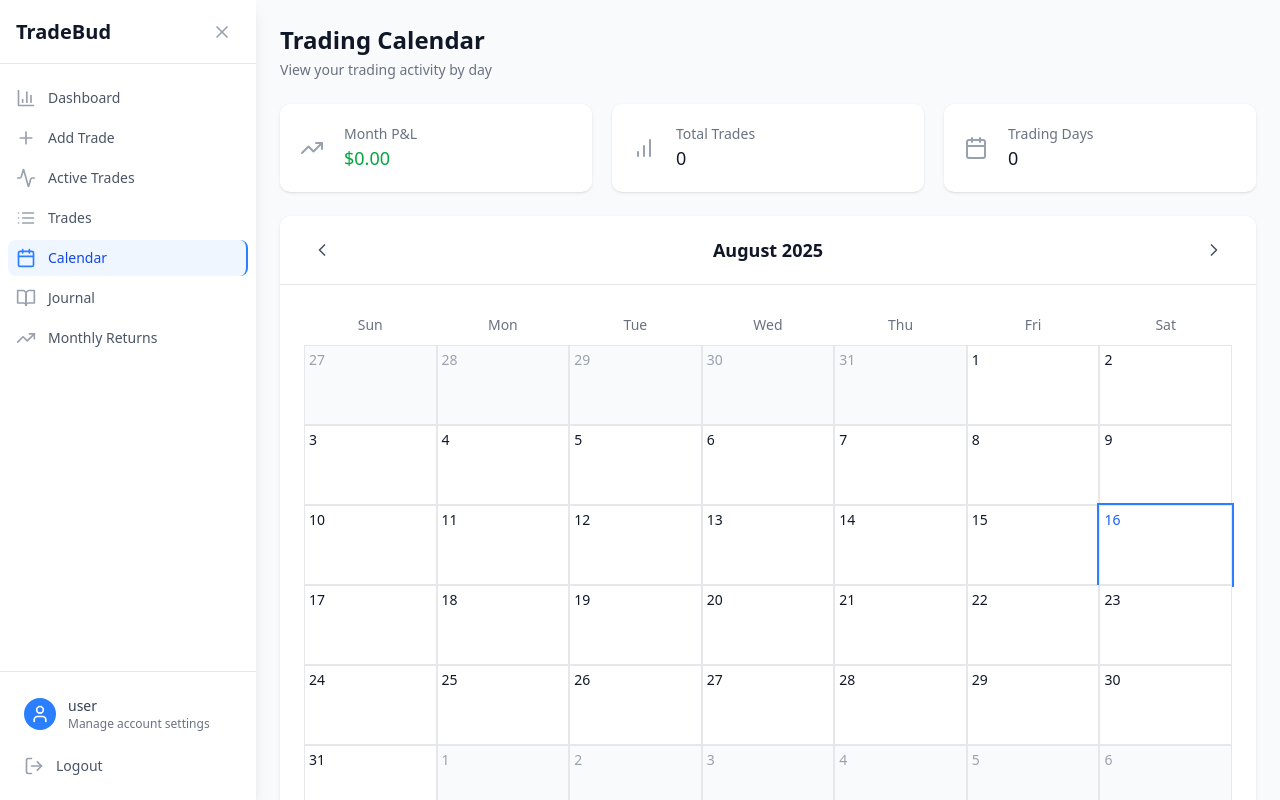
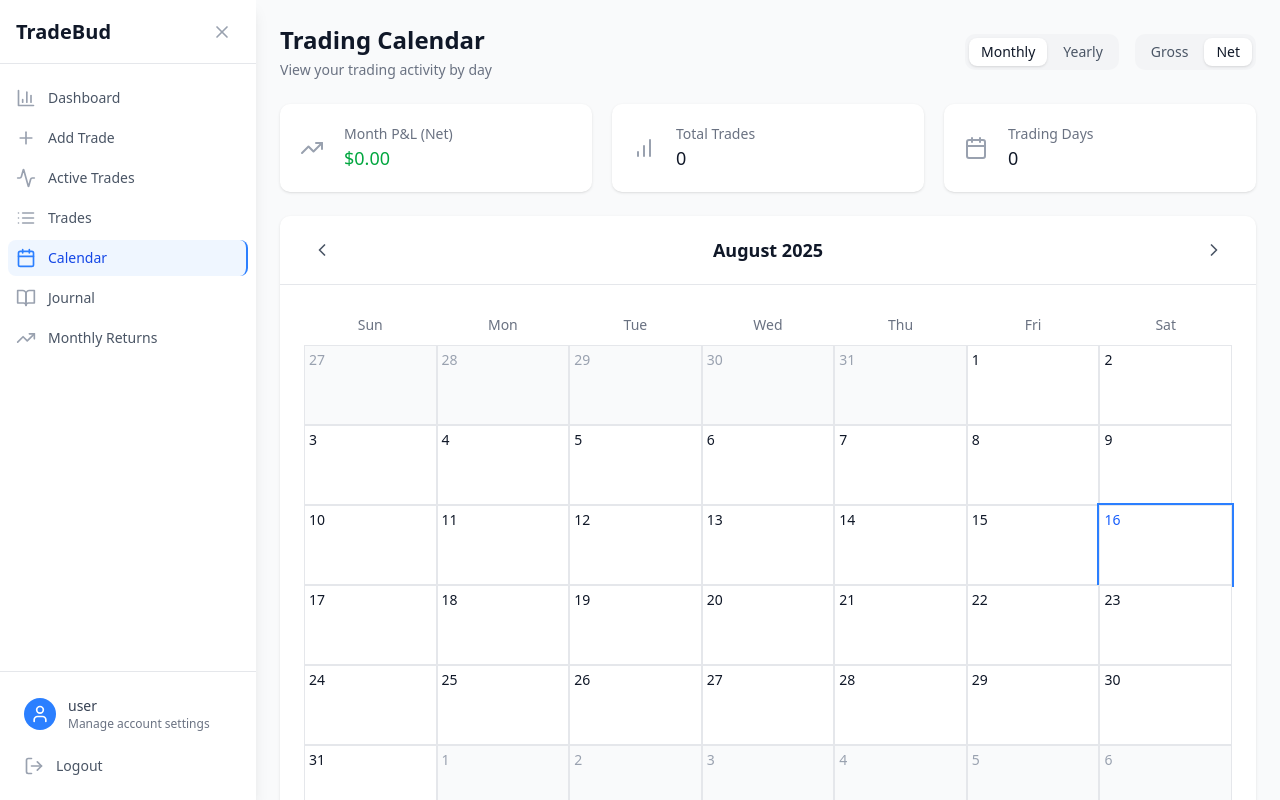
Before and after one commit to kavishshahh/TradeTracker, a Next.js app: page /calendar in a window 1280 px wide. Built offline with nearby package versions, Linux system fonts and the light colour scheme; no server answers; sample sign-in values are in the browser's storage.

Commit message:
Refactor CalendarView to support yearly and monthly views, integrate fees configuration, and enhance P&L calculations. Added toggles for net and gross profit display, improved data fetching logic, and updated calendar rendering based on selected view mode.

```diff
--- a/src/components/CalendarView.tsx
+++ b/src/components/CalendarView.tsx
@@ -2,9 +2,9 @@
 
 import { useAuth } from '@/contexts/AuthContext';
 import { trackEvent, trackPageView, trackUserEngagement } from '@/lib/analytics';
-import { getTrades } from '@/lib/api';
-import { formatCurrency, formatShares } from '@/lib/utils';
-import { DailyStats, Trade } from '@/types/trade';
+import { getFeesConfig, getTrades } from '@/lib/api';
+import { calculateNetPnL, formatCurrency, formatShares } from '@/lib/utils';
+import { DailyStats, FeesConfig, Trade } from '@/types/trade';
 import { BarChart, Calendar, ChevronLeft, ChevronRight, TrendingUp } from 'lucide-react';
 import { useEffect, useState } from 'react';
 
@@ -64,10 +64,11 @@ function CalendarDay({ date, stats, isCurrentMonth, isToday, onClick }: Calendar
 interface DayDetailModalProps {
   date: Date | null;
   stats: DailyStats | null;
+  showNetProfits: boolean;
   onClose: () => void;
 }
 
-function DayDetailModal({ date, stats, onClose }: DayDetailModalProps) {
+function DayDetailModal({ date, stats, showNetProfits, onClose }: DayDetailModalProps) {
   if (!date || !stats) return null;
 
   return (
@@ -92,7 +93,9 @@ function DayDetailModal({ date, stats, onClose }: DayDetailModalProps) {
 
         <div className="mb-4 p-4 bg-gray-50 dark:bg-gray-700 rounded-lg">
           <div className="flex justify-between items-center">
-            <span className="text-sm text-gray-600 dark:text-gray-400">Daily P&L:</span>
+            <span className="text-sm text-gray-600 dark:text-gray-400">
+              P&L ({showNetProfits ? 'Net' : 'Gross'}):
+            </span>
             <span className={`font-semibold ${
               stats.pnl >= 0 ? 'text-green-600 dark:text-green-400' : 'text-red-600 dark:text-red-400'
             }`}>
@@ -164,6 +167,9 @@ function DayDetailModal({ date, stats, onClose }: DayDetailModalProps) {
 export default function CalendarView() {
   const [currentDate, setCurrentDate] = useState(new Date());
   const [trades, setTrades] = useState<Trade[]>([]);
+  const [feesConfig, setFeesConfig] = useState<FeesConfig | null>(null);
+  const [showNetProfits, setShowNetProfits] = useState(true);
+  const [viewMode, setViewMode] = useState<'monthly' | 'yearly'>('monthly');
   const [loading, setLoading] = useState(true);
   const [selectedDay, setSelectedDay] = useState<{ date: Date; stats: DailyStats } | null>(null);
   const { currentUser } = useAuth();
@@ -171,25 +177,38 @@ export default function CalendarView() {
   useEffect(() => {
     if (!currentUser) return;
 
-    const fetchTrades = async () => {
+    const fetchData = async () => {
       try {
-        const response = await getTrades(currentUser.uid);
-        setTrades(response.trades);
+        const [tradesResponse, feesResponse] = await Promise.all([
+          getTrades(currentUser.uid),
+          getFeesConfig(currentUser.uid)
+        ]);
+        setTrades(tradesResponse.trades);
+        setFeesConfig(feesResponse.fees_config);
         // Track calendar page view
         trackPageView('/calendar');
         trackUserEngagement('calendar_view');
       } catch (error) {
-        console.error('Error fetching trades:', error);
+        console.error('Error fetching data:', error);
       } finally {
         setLoading(false);
       }
     };
 
-    fetchTrades();
+    fetchData();
   }, [currentUser]);
 
   // Generate calendar data
   const generateCalendarData = () => {
+    if (viewMode === 'yearly') {
+      // For yearly view, show all 12 months
+      const months = [];
+      for (let month = 0; month < 12; month++) {
+        months.push(new Date(currentDate.getFullYear(), month, 1));
+      }
+      return months;
+    } else {
+      // Monthly view - original logic
       const year = currentDate.getFullYear();
       const month = currentDate.getMonth();
 
@@ -209,15 +228,26 @@ export default function CalendarView() {
       }
 
       return days;
+    }
   };
 
-  // Group trades by date
+  // Group trades by date or month
   const groupTradesByDate = (): Record<string, DailyStats> => {
     const grouped: Record<string, DailyStats> = {};
 
     trades.forEach(trade => {
       // For closed trades, use exit_date if available, otherwise use entry date
-      const dateKey = trade.status === 'closed' && trade.exit_date ? trade.exit_date : trade.date;
+      const tradeDate = trade.status === 'closed' && trade.exit_date ? trade.exit_date : trade.date;
+
+      let dateKey: string;
+      if (viewMode === 'yearly') {
+        // Group by month for yearly view
+        const date = new Date(tradeDate);
+        dateKey = `${date.getFullYear()}-${String(date.getMonth() + 1).padStart(2, '0')}`;
+      } else {
+        // Group by day for monthly view
+        dateKey = tradeDate;
+      }
 
       if (!grouped[dateKey]) {
         grouped[dateKey] = {
@@ -233,7 +263,9 @@ export default function CalendarView() {
 
       // Calculate P&L for closed trades that have both buy and sell prices
       if (trade.status === 'closed' && trade.sell_price && trade.buy_price) {
-        const pnl = (trade.sell_price - trade.buy_price) * trade.shares;
+        const grossPnl = (trade.sell_price - trade.buy_price) * trade.shares;
+        const netPnl = feesConfig ? calculateNetPnL(trade, feesConfig) : grossPnl;
+        const pnl = showNetProfits ? netPnl : grossPnl;
         grouped[dateKey].pnl += pnl;
       }
     });
@@ -241,16 +273,28 @@ export default function CalendarView() {
     return grouped;
   };
 
-  const goToPreviousMonth = () => {
+  const goToPreviousPeriod = () => {
+    if (viewMode === 'yearly') {
+      setCurrentDate(new Date(currentDate.getFullYear() - 1, 0, 1));
+      trackEvent('calendar_navigation', 'calendar', 'previous_year');
+      trackUserEngagement('year_navigation', 'previous');
+    } else {
       setCurrentDate(new Date(currentDate.getFullYear(), currentDate.getMonth() - 1, 1));
       trackEvent('calendar_navigation', 'calendar', 'previous_month');
       trackUserEngagement('month_navigation', 'previous');
+    }
   };
 
-  const goToNextMonth = () => {
+  const goToNextPeriod = () => {
+    if (viewMode === 'yearly') {
+      setCurrentDate(new Date(currentDate.getFullYear() + 1, 0, 1));
+      trackEvent('calendar_navigation', 'calendar', 'next_year');
+      trackUserEngagement('year_navigation', 'next');
+    } else {
       setCurrentDate(new Date(currentDate.getFullYear(), currentDate.getMonth() + 1, 1));
       trackEvent('calendar_navigation', 'calendar', 'next_month');
       trackUserEngagement('month_navigation', 'next');
+    }
   };
 
   const handleDayClick = (date: Date, stats: DailyStats | null) => {
@@ -267,15 +311,21 @@ export default function CalendarView() {
     );
   }
 
-  const calendarDays = generateCalendarData();
+  const calendarData = generateCalendarData();
   const tradesByDate = groupTradesByDate();
   const today = new Date();
 
-  const monthStats = Object.values(tradesByDate)
+  // Calculate stats based on view mode
+  const periodStats = Object.values(tradesByDate)
     .filter(stats => {
+      if (viewMode === 'yearly') {
+        const statsDate = new Date(stats.date + '-01'); // Add day to make it a valid date
+        return statsDate.getFullYear() === currentDate.getFullYear();
+      } else {
         const statsDate = new Date(stats.date);
         return statsDate.getMonth() === currentDate.getMonth() &&
                statsDate.getFullYear() === currentDate.getFullYear();
+      }
     })
     .reduce((acc, stats) => ({
       totalPnl: acc.totalPnl + stats.pnl,
@@ -286,14 +336,79 @@ export default function CalendarView() {
   return (
     <div className="space-y-6">
       {/* Header */}
+      <div className="flex flex-col sm:flex-row sm:items-center sm:justify-between gap-4">
         <div>
           <h1 className="text-2xl font-bold text-gray-900 dark:text-white">Trading Calendar</h1>
           <p className="mt-1 text-sm text-gray-500 dark:text-gray-400">
-          View your trading activity by day
+            {viewMode === 'yearly' ? 'View your trading activity by month' : 'View your trading activity by day'}
           </p>
         </div>
 
-      {/* Month Stats */}
+        {/* Toggles */}
+        <div className="flex flex-col sm:flex-row gap-4">
+          {/* View Mode Toggle */}
+          <div className="flex items-center space-x-1 bg-gray-100 dark:bg-gray-700 rounded-lg p-1">
+            <button
+              onClick={() => {
+                setViewMode('monthly');
+                trackEvent('calendar_view_toggle', 'calendar', 'monthly');
+              }}
+              className={`px-3 py-1 text-sm font-medium rounded-md transition-colors ${
+                viewMode === 'monthly'
+                  ? 'bg-white dark:bg-gray-800 text-gray-900 dark:text-white shadow-sm'
+                  : 'text-gray-600 dark:text-gray-400 hover:text-gray-900 dark:hover:text-white'
+              }`}
+            >
+              Monthly
+            </button>
+            <button
+              onClick={() => {
+                setViewMode('yearly');
+                trackEvent('calendar_view_toggle', 'calendar', 'yearly');
+              }}
+              className={`px-3 py-1 text-sm font-medium rounded-md transition-colors ${
+                viewMode === 'yearly'
+                  ? 'bg-white dark:bg-gray-800 text-gray-900 dark:text-white shadow-sm'
+                  : 'text-gray-600 dark:text-gray-400 hover:text-gray-900 dark:hover:text-white'
+              }`}
+            >
+              Yearly
+            </button>
+          </div>
+
+          {/* Fees Toggle */}
+          <div className="flex items-center space-x-1 bg-gray-100 dark:bg-gray-700 rounded-lg p-1">
+            <button
+              onClick={() => {
+                setShowNetProfits(false);
+                trackEvent('calendar_fees_toggle', 'calendar', 'gross');
+              }}
+              className={`px-3 py-1 text-sm font-medium rounded-md transition-colors ${
+                !showNetProfits
+                  ? 'bg-white dark:bg-gray-800 text-gray-900 dark:text-white shadow-sm'
+                  : 'text-gray-600 dark:text-gray-400 hover:text-gray-900 dark:hover:text-white'
+              }`}
+            >
+              Gross
+            </button>
+            <button
+              onClick={() => {
+                setShowNetProfits(true);
+                trackEvent('calendar_fees_toggle', 'calendar', 'net');
+              }}
+              className={`px-3 py-1 text-sm font-medium rounded-md transition-colors ${
+                showNetProfits
+                  ? 'bg-white dark:bg-gray-800 text-gray-900 dark:text-white shadow-sm'
+                  : 'text-gray-600 dark:text-gray-400 hover:text-gray-900 dark:hover:text-white'
+              }`}
+            >
+              Net
+            </button>
+          </div>
+        </div>
+      </div>
+
+      {/* Period Stats */}
       <div className="grid grid-cols-1 gap-5 sm:grid-cols-3">
         <div className="bg-white dark:bg-gray-800 overflow-hidden shadow rounded-lg">
           <div className="p-5">
@@ -303,11 +418,13 @@ export default function CalendarView() {
               </div>
               <div className="ml-5 w-0 flex-1">
                 <dl>
-                  <dt className="text-sm font-medium text-gray-500 dark:text-gray-400 truncate">Month P&L</dt>
+                  <dt className="text-sm font-medium text-gray-500 dark:text-gray-400 truncate">
+                    {viewMode === 'yearly' ? 'Year' : 'Month'} P&L ({showNetProfits ? 'Net' : 'Gross'})
+                  </dt>
                   <dd className={`text-lg font-medium ${
-                    monthStats.totalPnl >= 0 ? 'text-green-600 dark:text-green-400' : 'text-red-600 dark:text-red-400'
+                    periodStats.totalPnl >= 0 ? 'text-green-600 dark:text-green-400' : 'text-red-600 dark:text-red-400'
                   }`}>
-                    {formatCurrency(monthStats.totalPnl)}
+                    {formatCurrency(periodStats.totalPnl)}
                   </dd>
                 </dl>
               </div>
@@ -324,7 +441,7 @@ export default function CalendarView() {
               <div className="ml-5 w-0 flex-1">
                 <dl>
                   <dt className="text-sm font-medium text-gray-500 dark:text-gray-400 truncate">Total Trades</dt>
-                  <dd className="text-lg font-medium text-gray-900 dark:text-white">{monthStats.totalTrades}</dd>
+                  <dd className="text-lg font-medium text-gray-900 dark:text-white">{periodStats.totalTrades}</dd>
                 </dl>
               </div>
             </div>
@@ -339,8 +456,10 @@ export default function CalendarView() {
               </div>
               <div className="ml-5 w-0 flex-1">
                 <dl>
-                  <dt className="text-sm font-medium text-gray-500 dark:text-gray-400 truncate">Trading Days</dt>
-                  <dd className="text-lg font-medium text-gray-900 dark:text-white">{monthStats.tradingDays}</dd>
+                  <dt className="text-sm font-medium text-gray-500 dark:text-gray-400 truncate">
+                    {viewMode === 'yearly' ? 'Trading Months' : 'Trading Days'}
+                  </dt>
+                  <dd className="text-lg font-medium text-gray-900 dark:text-white">{periodStats.tradingDays}</dd>
                 </dl>
               </div>
             </div>
@@ -353,18 +472,21 @@ export default function CalendarView() {
         {/* Calendar Header */}
         <div className="flex items-center justify-between px-6 py-4 border-b border-gray-200 dark:border-gray-700">
           <button
-            onClick={goToPreviousMonth}
+            onClick={goToPreviousPeriod}
             className="p-2 rounded-md hover:bg-gray-100 dark:hover:bg-gray-700 text-gray-600 dark:text-gray-400"
           >
             <ChevronLeft className="h-5 w-5" />
           </button>
 
           <h2 className="text-lg font-semibold text-gray-900 dark:text-white">
-            {currentDate.toLocaleDateString('en-US', { month: 'long', year: 'numeric' })}
+            {viewMode === 'yearly'
+              ? currentDate.getFullYear().toString()
+              : currentDate.toLocaleDateString('en-US', { month: 'long', year: 'numeric' })
+            }
           </h2>
 
           <button
-            onClick={goToNextMonth}
+            onClick={goToNextPeriod}
             className="p-2 rounded-md hover:bg-gray-100 dark:hover:bg-gray-700 text-gray-600 dark:text-gray-400"
           >
             <ChevronRight className="h-5 w-5" />
@@ -373,6 +495,54 @@ export default function CalendarView() {
 
         {/* Calendar Grid */}
         <div className="p-6">
+          {viewMode === 'yearly' ? (
+            /* Yearly View - Month Grid */
+            <div className="grid grid-cols-3 gap-4">
+              {calendarData.map((monthDate, index) => {
+                const monthKey = `${monthDate.getFullYear()}-${String(monthDate.getMonth() + 1).padStart(2, '0')}`;
+                const stats = tradesByDate[monthKey] || null;
+                const monthName = monthDate.toLocaleDateString('en-US', { month: 'long' });
+                const isCurrentMonth = monthDate.getMonth() === new Date().getMonth() && monthDate.getFullYear() === new Date().getFullYear();
+
+                return (
+                  <div
+                    key={index}
+                    onClick={() => {
+                      if (stats && stats.trade_count > 0) {
+                        setSelectedDay({ date: monthDate, stats });
+                        trackEvent('calendar_month_click', 'calendar', monthKey, stats?.trade_count);
+                      }
+                    }}
+                    className={`
+                      p-4 rounded-lg border-2 transition-all cursor-pointer hover:shadow-md
+                      ${isCurrentMonth ? 'border-blue-500 dark:border-blue-400 bg-blue-50 dark:bg-blue-900/20' : 'border-gray-200 dark:border-gray-700'}
+                      ${stats && stats.trade_count > 0 ? 'hover:border-gray-300 dark:hover:border-gray-600' : ''}
+                    `}
+                  >
+                    <div className="text-center">
+                      <h3 className="text-lg font-semibold text-gray-900 dark:text-white mb-2">{monthName}</h3>
+                      {stats && stats.trade_count > 0 ? (
+                        <div className="space-y-1">
+                          <div className={`text-sm font-medium ${
+                            stats.pnl >= 0 ? 'text-green-600 dark:text-green-400' : 'text-red-600 dark:text-red-400'
+                          }`}>
+                            {formatCurrency(stats.pnl)}
+                          </div>
+                          <div className="text-xs text-gray-500 dark:text-gray-400">
+                            {stats.trade_count} trade{stats.trade_count !== 1 ? 's' : ''}
+                          </div>
+                        </div>
+                      ) : (
+                        <div className="text-sm text-gray-400 dark:text-gray-500">No trades</div>
+                      )}
+                    </div>
+                  </div>
+                );
+              })}
+            </div>
+          ) : (
+            /* Monthly View - Day Grid */
+            <>
               {/* Day headers */}
               <div className="grid grid-cols-7 gap-0 mb-1">
                 {['Sun', 'Mon', 'Tue', 'Wed', 'Thu', 'Fri', 'Sat'].map(day => (
@@ -384,7 +554,7 @@ export default function CalendarView() {
 
               {/* Calendar days */}
               <div className="grid grid-cols-7 gap-0">
-            {calendarDays.map((date, index) => {
+                {calendarData.map((date, index) => {
                   const dateKey = date.toISOString().split('T')[0];
                   const stats = tradesByDate[dateKey] || null;
                   const isCurrentMonth = date.getMonth() === currentDate.getMonth();
@@ -402,6 +572,8 @@ export default function CalendarView() {
                   );
                 })}
               </div>
+            </>
+          )}
         </div>
       </div>
 
@@ -409,6 +581,7 @@ export default function CalendarView() {
       <DayDetailModal
         date={selectedDay?.date || null}
         stats={selectedDay?.stats || null}
+        showNetProfits={showNetProfits}
         onClose={() => setSelectedDay(null)}
       />
     </div>
```
Lines whose indentation alone changed are shown as unchanged.
